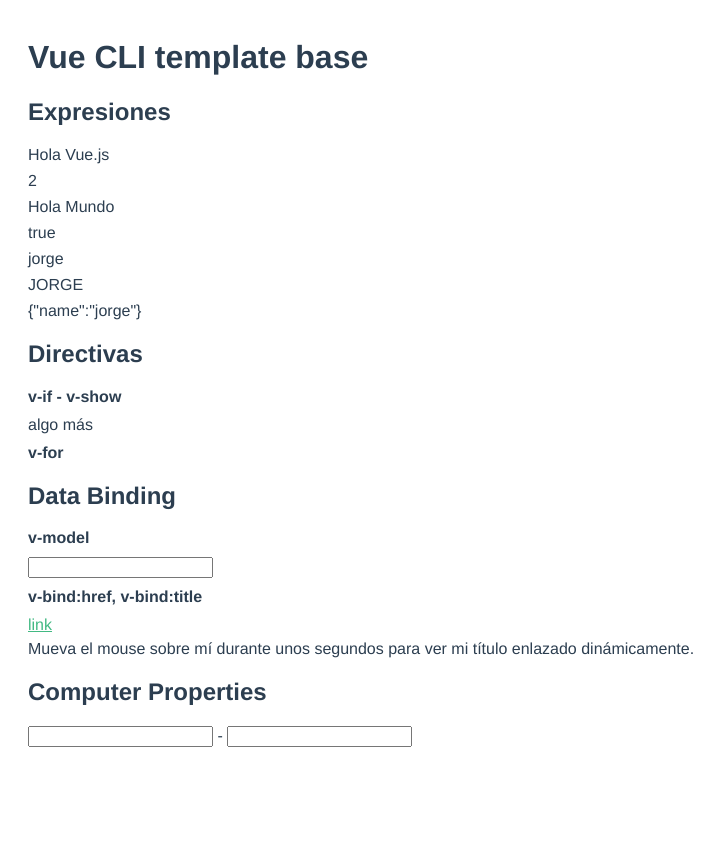
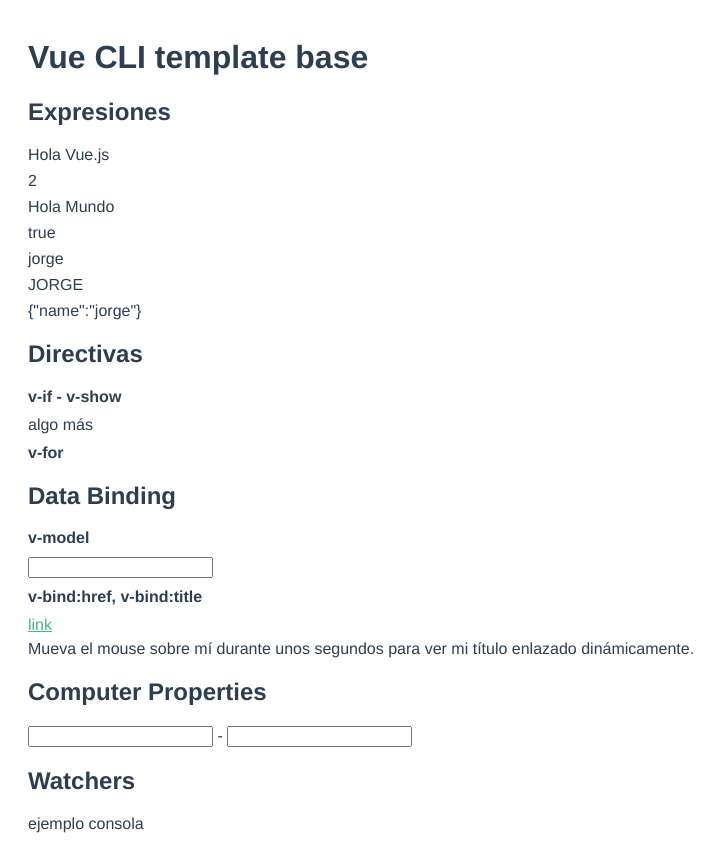
Before and after one commit to jlcallalle/vue-platzi, a Vue app in the folder curso_profesional_vue/vue-cli/: page / in a window 1280 px wide. Shown: the whole page, without its empty margins (0-725 px from the left). Before the commit the page ends 800 px from the top, so only its background shows below. Built offline with nearby package versions, Linux system fonts and the light colour scheme.

Commit message:
vue watcher

```diff
--- a/curso_profesional_vue/vue-cli/src/components/VueExpresions.vue
+++ b/curso_profesional_vue/vue-cli/src/components/VueExpresions.vue
@@ -35,6 +35,9 @@
     <input v-model="lastname" type="text">
     <p>{{ fullname }}</p>
 
+    <h2>Watchers</h2>
+    <p>ejemplo consola</p>
+
   </div>
 </template>
 
@@ -66,6 +69,11 @@ export default {
           return `${this.name}  ${this.lastname}`
       }
   },
+  watch: {
+      name (newVal, oldVal) {
+          console.log(newVal, oldVal);
+      }
+  },
 }
 </script>
 
```
Also changed, not shown: 1 other file (tests, documents, lock files or other folders).
